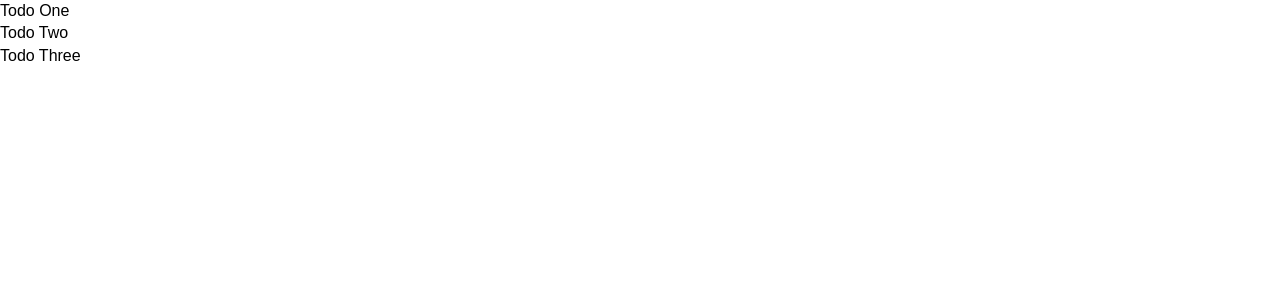
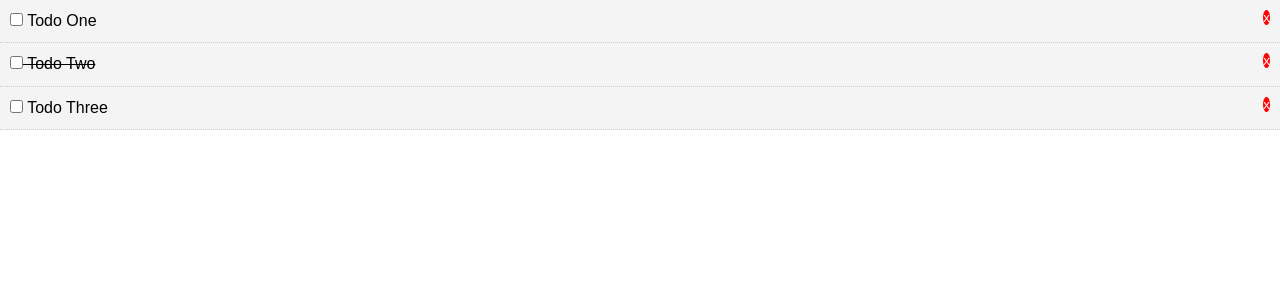
Before and after one commit to Sierracy/angular-tutorial, an Angular app in the folder angular-todolist/: page / in a window 1280 px wide. Shown: the top 300 px of the page. Built offline with nearby package versions, Linux system fonts and the light colour scheme.

Commit message:
add dynamic styling to todos

```diff
--- a/angular-todolist/src/app/components/todo-item/todo-item.component.css
+++ b/angular-todolist/src/app/components/todo-item/todo-item.component.css
@@ -0,0 +1,19 @@
+.del {
+    background: #ff0000;
+    color: #fff;
+    border: none;
+    padding: 5px, 9px;
+    border-radius: 50%;
+    cursor: pointer;
+    float: right;
+}
+
+.todo {
+    background: #f4f4f4;
+    padding: 10px;
+    border-bottom: 1px #ccc dotted;
+}
+
+.is-complete {
+    text-decoration: line-through;
+}
--- a/angular-todolist/src/app/components/todo-item/todo-item.component.html
+++ b/angular-todolist/src/app/components/todo-item/todo-item.component.html
@@ -1 +1,7 @@
-<p>{{ todo.title }}</p>
+<div [ngClass]="setClasses()">
+    <p>
+        <input type="checkbox" />
+        {{ todo.title }}
+        <button class="del">x</button>
+    </p>
+</div>
--- a/angular-todolist/src/app/components/todo-item/todo-item.component.ts
+++ b/angular-todolist/src/app/components/todo-item/todo-item.component.ts
@@ -14,4 +14,14 @@ export class TodoItemComponent implements OnInit {
   ngOnInit(): void {
   }
 
+  // Set dynamic class binding
+  setClasses(){
+    let classes = {
+      todo: true,
+      'is-complete': this.todo.completed
+    }
+
+    return classes;
+  }
+
 }
```
